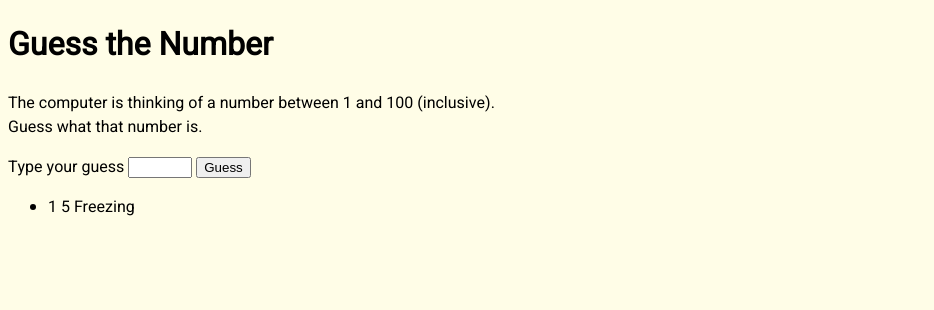
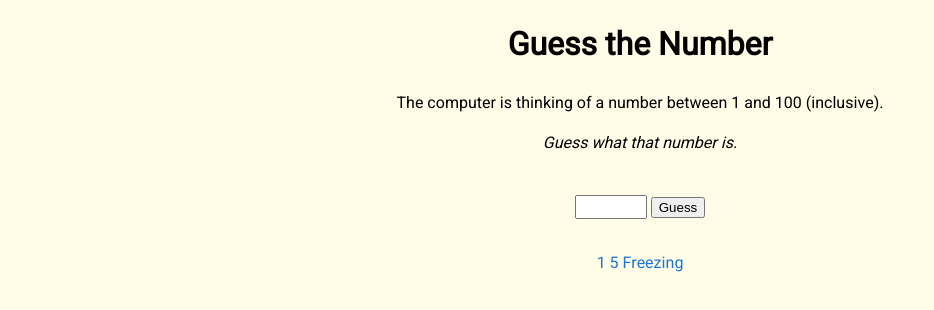
Before and after one commit to nicm42/Guess-the-Number, a website built with Parcel: page index.html in a window 1280 px wide. Both pictures are taken after typing "5" into the empty fields and a click on the button "Guess". Shown: the whole page, without its empty margins (0-934 px from the left). Built offline with nearby package versions, Linux system fonts and the light colour scheme.

Commit message:
Styled the text

```diff
--- a/index.html
+++ b/index.html
@@ -10,11 +10,11 @@
 <body>
   <main>
     <h1>Guess the Number</h1>
-    <p>The computer is thinking of a number between 1 and 100 (inclusive).
-    <br>Guess what that number is.</p>
+    <p>The computer is thinking of a number between 1 and 100 (inclusive).</p>
+    <p>Guess what that number is.</p>
 
     <form id="guessing">
-      Type your guess <input type="number" id="guess" name="guess" min="1" max="100" size="4" required aria-label="Guess"></input>
+      <input type="number" id="guess" name="guess" min="1" max="100" size="4" required aria-label="Guess"></input>
       <button type="submit" id="submit-guess">Guess</button>
     </form>
 
--- a/src/_globals.scss
+++ b/src/_globals.scss
@@ -6,4 +6,14 @@ body {
   background-color: $background;
   font-family: 'Heebo', sans-serif;
   line-height: 1.5;
+  text-align: center;
 }
+
+p + p {
+  font-style: italic;
+}
+
+input {
+  margin-top: 1.5em;
+  font-size: 1rem;
+}
--- /dev/null
+++ b/src/_previous.scss
@@ -0,0 +1,33 @@
+.temperature {
+  margin: 0;
+  margin-top: 2em;
+  padding: 0;
+  display: inline-block; //makes it only as wide as it needs to be
+  list-style-type: none;
+  text-align: left;
+}
+
+//Colours for guesses
+.correct {
+  font-weight: bold;
+}
+
+.boiling {
+  color: #D32F2F;
+}
+
+.hot {
+  color: #E64A19;
+}
+
+.warm {
+  color: #EF5350;
+}
+
+.cold {
+  color: #0288D1;
+}
+
+.freezing {
+  color: #1976D2;
+}
--- a/src/script.js
+++ b/src/script.js
@@ -20,8 +20,8 @@ document.addEventListener('DOMContentLoaded', function () {
 });
 
 function generateRandomNumber(min, max){
-  return Math.floor(Math.random() * (max - min + 1)) + min;
-  //return 100; //for testing
+  //return Math.floor(Math.random() * (max - min + 1)) + min;
+  return 100; //for testing TODO
 }
 // eslint-disable-next-line no-undef
 exports.generateRandomNumber = generateRandomNumber;
@@ -54,6 +54,28 @@ function outputHeat(heating, guesses) {
   const temperature = document.querySelector('.temperature');
   const newTemperature = document.createElement('li');
   newTemperature.classList.add('history');
+  //Also give it a class based on the heating, so we can style it in different colours
+  let tempClass;
+  if (heating === 'Correct') {
+    tempClass = 'correct';
+  }
+  if (heating === 'Boiling') {
+    tempClass = 'boiling';
+  }
+  if (heating === 'Hot') {
+    tempClass = 'hot';
+  }
+  if (heating === 'Warm') {
+    tempClass = 'warm';
+  }
+  if (heating === 'Cold') {
+    tempClass = 'cold';
+  }
+  if (heating === 'Freezing') {
+    tempClass = 'freezing';
+  }
+  newTemperature.classList.add(tempClass);
+
   if(guesses === 1){
     temperature.appendChild(newTemperature);
   } else {
@@ -67,7 +89,7 @@ function outputHeat(heating, guesses) {
     guess.disabled = true;
     submitGuess.disabled = true;
     const endMessage = document.createElement('p');
-    endMessage.textContent = 'Congrats! Refresh the page to play again';
+    endMessage.textContent = 'Congrats! Refresh the page to play again.';
     endMessage.classList.add('congrats');
     document.querySelector('main').insertBefore(endMessage, temperature);
   }
--- a/src/style.scss
+++ b/src/style.scss
@@ -1,8 +1,4 @@
 @import "variables";
 @import "mixins";
 @import "globals";
-
-html {
-  font-size: 1em;
-  font-family: 'Heebo', sans-serif;
-}
+@import "previous";
```
Also changed, not shown: dist/index.html, 6 other files.
